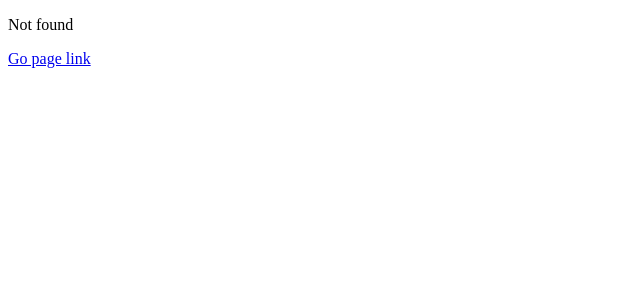
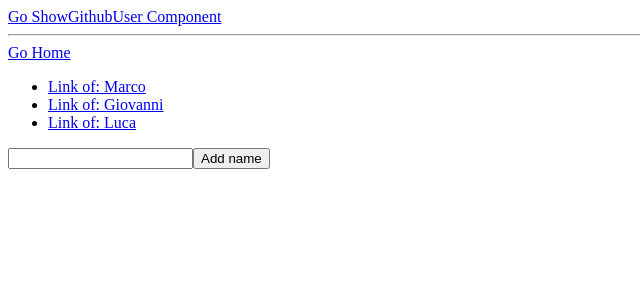
Before and after one commit to Vincenzo-Pallante-Dev/exercises-React, a React (Create React App) app in the folder my-project/: page /users in a window 1280 px wide. Before the commit this address had no page. Shown: the top 300 px of the page, without its empty margins (0-640 px from the left). Built offline with nearby package versions, Linux system fonts and the light colour scheme.

Commit message:
feat: exercise

```diff
--- a/my-project/src/App.js
+++ b/my-project/src/App.js
@@ -1,15 +1,15 @@
-import { Link, Route, Routes } from "react-router-dom";
-import { Links } from "./components/Links";
+import React from "react";
+import { Routes, Route, Link } from "react-router-dom";
+import { ShowGithubUser } from "./components/ShowGithubUser";
 
 export function App() {
   return (
     <div>
+      <Link to="/users">Go ShowGithubUser Component</Link>
+      <hr/>
+      <Link to="/">Go Home</Link>
       <Routes>
-        <Route path="links" element={<Links />} />
-        <Route path="*" element={<div>
-          <p>Not found</p>
-          <Link to="links">Go page link</Link>
-        </div>}/>
+        <Route path="/users" element={<ShowGithubUser />} />
       </Routes>
     </div>
   );
--- a/my-project/src/components/Links.js
+++ /dev/null
@@ -1,9 +0,0 @@
-
-
-export function Links() {
-  return (
-    <div>
-      <p>Page Link</p>
-    </div>
-  );
-}
--- /dev/null
+++ b/my-project/src/components/ShowGithubUser.js
@@ -0,0 +1,31 @@
+import { useState } from "react";
+import { Link } from "react-router-dom";
+
+export function ShowGithubUser({ initialNames = ["Marco", "Giovanni", "Luca"] }) {
+  const [usernames, SetUsernames] = useState(initialNames);
+
+  function handleAddName(event) {
+    const input = event.target.parentElement.querySelector("[name='listName']");
+    const value = input.value;
+
+    if (value) {
+      const newUsernames = [...usernames, value];
+      SetUsernames(newUsernames);
+      input.value = "";
+    }
+  }
+
+  return (
+    <div>
+      <ul>
+        {usernames.map((username, index) => (
+          <li key={username + index}>
+            <Link to={`/users/${username}`}>Link of: {username}</Link>
+          </li>
+        ))}
+      </ul>
+      <input name="listName" type="text" />
+      <button onClick={handleAddName}>Add name</button>
+    </div>
+  );
+}
```
